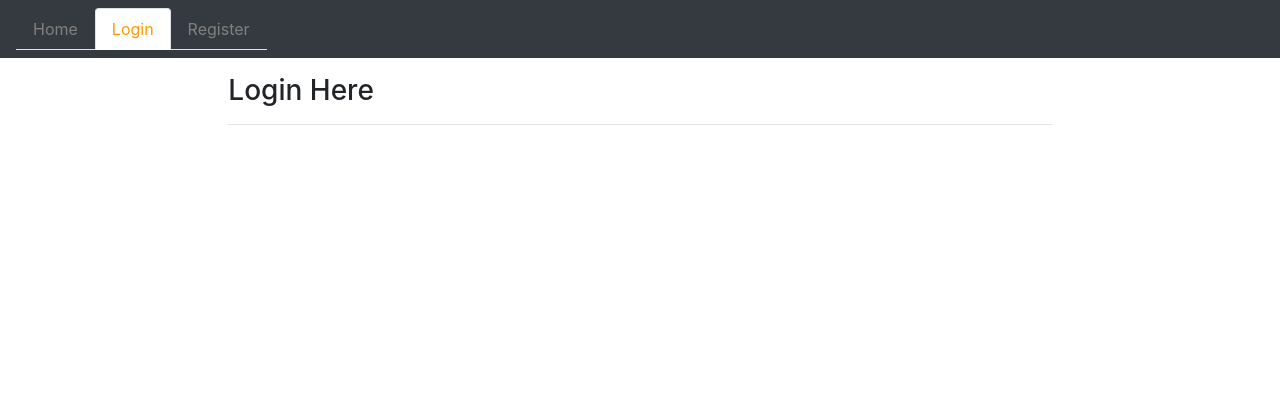
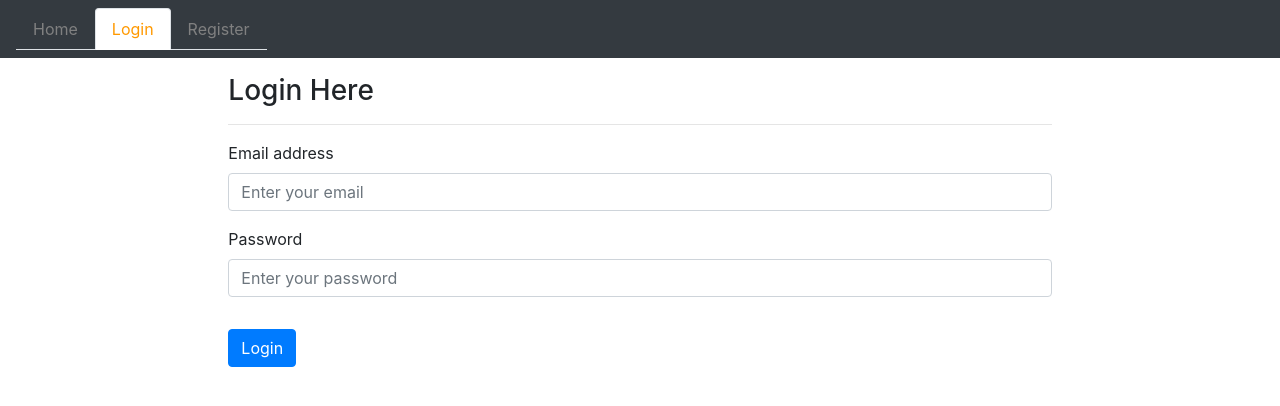
Before and after one commit to shariar-duke/e-comerce-frontend, a React (Vite) app: page /login in a window 1280 px wide. Shown: the top 406 px of the page. Built offline with nearby package versions, Linux system fonts and the light colour scheme.

Commit message:
Login Component

```diff
--- a/src/components/user/Login.jsx
+++ b/src/components/user/Login.jsx
@@ -1,9 +1,21 @@
-import Layout from "../Layout"
+import Layout from "../Layout";
+
 export default function Login() {
     return (
         <Layout title="Login" className="container col-md-8 offset-md-2">
             <h3>Login Here</h3>
             <hr />
+            <form>
+                <div className="form-group">
+                    <label htmlFor="email">Email address</label>
+                    <input type="email" className="form-control" id="email" placeholder="Enter your email" required />
+                </div>
+                <div className="form-group">
+                    <label htmlFor="password">Password</label>
+                    <input type="password" className="form-control" id="password" placeholder="Enter your password" required />
+                </div>
+                <button type="submit" className="btn btn-primary mt-3">Login</button>
+            </form>
         </Layout>
-    )
+    );
 }
```
